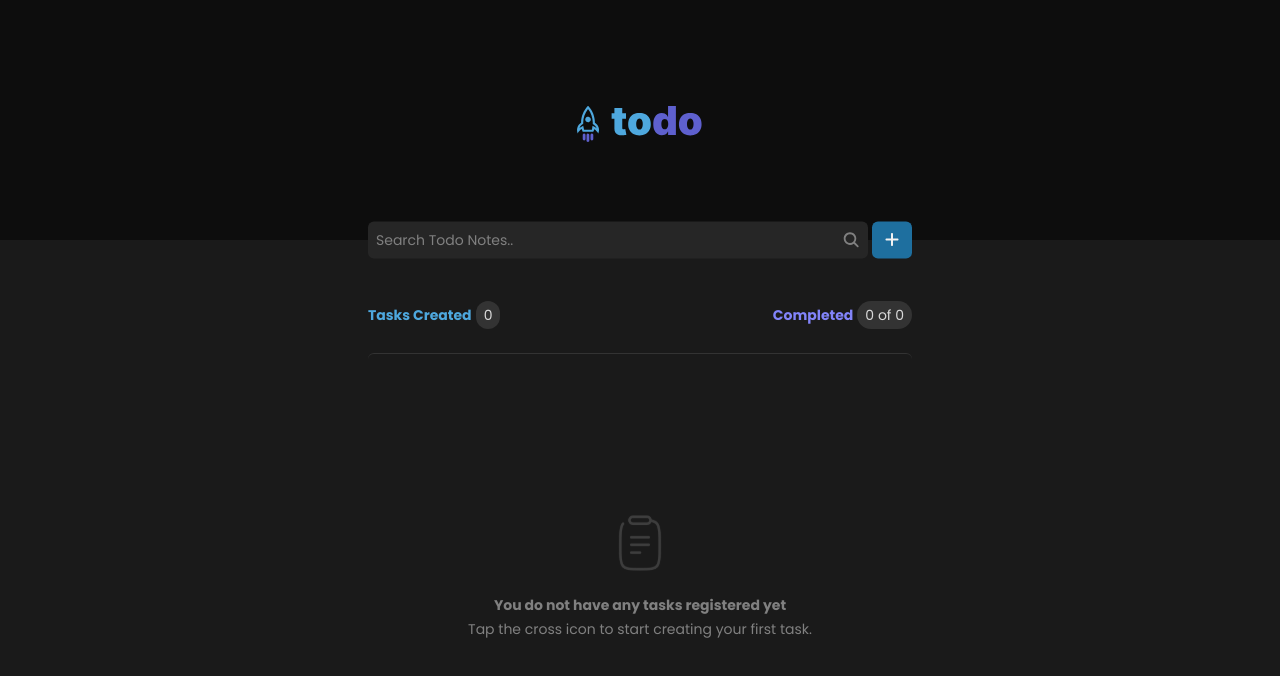
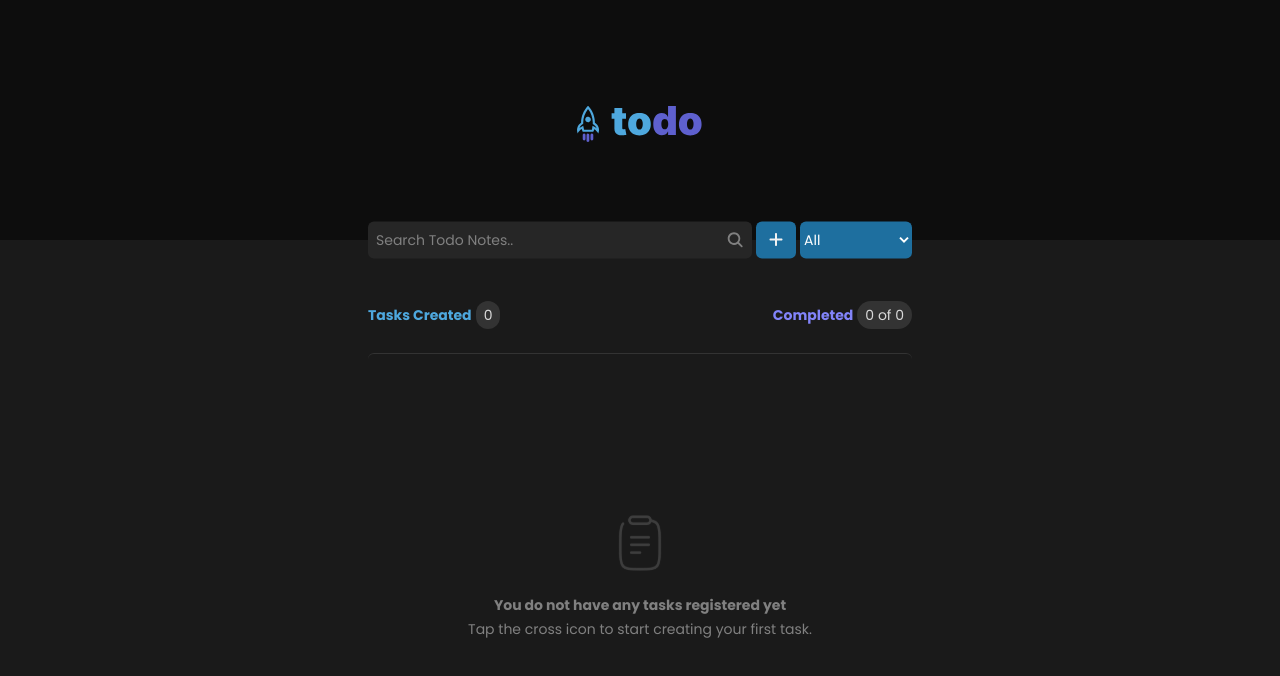
Before and after one commit to sleek-ennju/typetodolist, a React (Vite) app: page / in a window 1280 px wide. Shown: the top 676 px of the page. Built offline with nearby package versions, Linux system fonts and the light colour scheme.

Commit message:
started implementing the filter feature

```diff
--- /dev/null
+++ b/src/components/Filter.tsx
@@ -0,0 +1,29 @@
+
+import { filterProp } from "../static/types";
+
+
+const Filter = ({handleFilterEffect}: filterProp) => {
+
+    const handleFilter = (e: React.ChangeEvent<HTMLSelectElement>) => {
+        const filterValue = e.target.value;
+        if(filterValue === "all"){
+            handleFilterEffect((prev) => prev);
+        }else if(filterValue === "incomplete"){
+            handleFilterEffect((prev) => prev.filter((todo) => todo.state !== true));
+        }else if(filterValue === "complete"){
+            handleFilterEffect((prev) => prev.filter((todo) => todo.state !== false));
+        }
+
+    }
+
+
+  return (
+    <select  onChange={handleFilter} className="bg-blue-dark text-white text-sm outline-none cursor-pointer rounded-md w-full max-w-[7rem]">
+        <option value="all" className="text-sm">All</option>
+        <option value="incomplete" className="text-sm">Incomplete</option>
+        <option value="complete" className="text-sm">Complete</option>
+    </select>
+  )
+}
+
+export default Filter;
--- a/src/components/Search.tsx
+++ b/src/components/Search.tsx
@@ -3,7 +3,7 @@ import { IoSearch } from "react-icons/io5";
 
 const Search = () => {
   return (
-    <div className="flex flex-1 gap-2 bg-base-500 rounded-md py-[0.4rem] px-2 w-fit">
+    <div className="flex flex-grow gap-2 bg-base-500 rounded-md py-[0.4rem] px-2 w-fit">
         <input className="bg-transparent outline-none text-base-300 w-full placeholder:text-sm placeholder:text-base-300" placeholder="Search Todo Notes.." type="text" name="" id="" />
         <button className="group">
             <IoSearch className="text-base-300 size-[1.15rem] group-hover:text-base-200 transition-all duration-300" />
--- a/src/components/index.ts
+++ b/src/components/index.ts
@@ -5,5 +5,6 @@ import Btn from "./Btn";
 import Task from "./Task";
 import CheckFalse from "./CheckFalse";
 import CheckTrue from "./CheckTrue";
+import Filter from "./Filter";
 
-export { IconBtn, Search, Modal, Btn, Task, CheckFalse, CheckTrue};
+export { IconBtn, Search, Modal, Btn, Task, CheckFalse, CheckTrue, Filter};
--- a/src/layout/main/Main.tsx
+++ b/src/layout/main/Main.tsx
@@ -1,7 +1,7 @@
 import { useState } from "react";
 
 // components
-import { IconBtn, Modal, Search, Task } from "../../components";
+import { Filter, IconBtn, Modal, Search, Task } from "../../components";
 
 // types
 import { todo } from "../../static/types";
@@ -25,10 +25,16 @@ const Main = () => {
 
         {/* search, create todo action container */}
         <div className="flex gap-1 transform -translate-y-1/2">
+          {/*search feature component  */}
           <Search />
+
+          {/*open modal component  */}
           <IconBtn action={setOpenModal}>
             <FaPlus className="size-4 text-base-100" />
           </IconBtn>
+
+          {/*filter feature component  */}
+          <Filter handleFilterEffect={setTodoLists} />
         </div>
 
         {/* todo list counts container */}
--- a/src/static/types.ts
+++ b/src/static/types.ts
@@ -31,3 +31,7 @@ export type modalProp = {
     handleCloseModal: Dispatch<SetStateAction<boolean>>,
     handleCreateTask: Dispatch<SetStateAction<todo[]>>
 }
+
+export type filterProp = {
+    handleFilterEffect: Dispatch<SetStateAction<todo[]>>
+}
```
